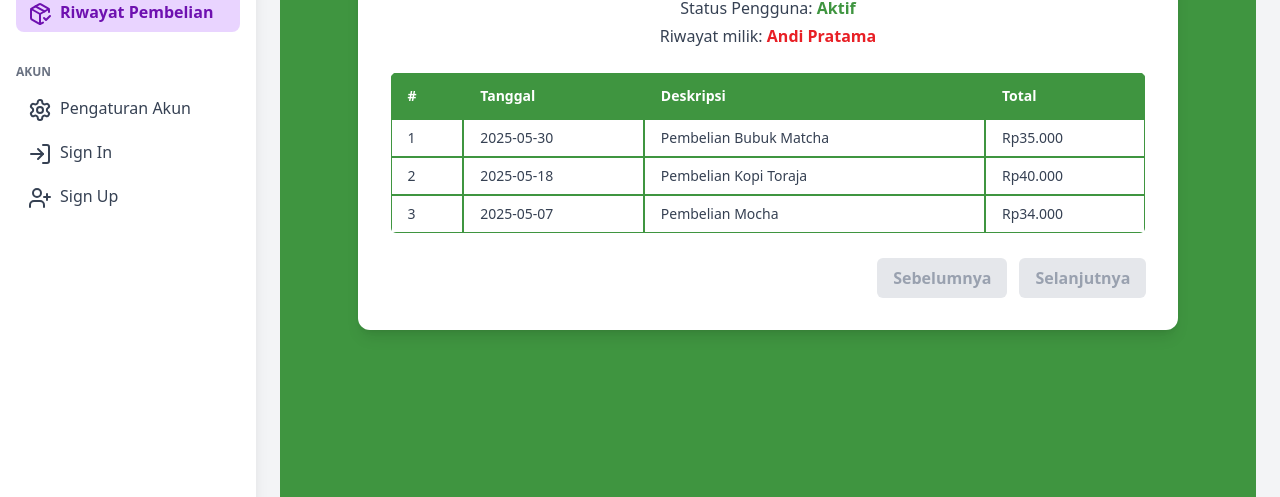
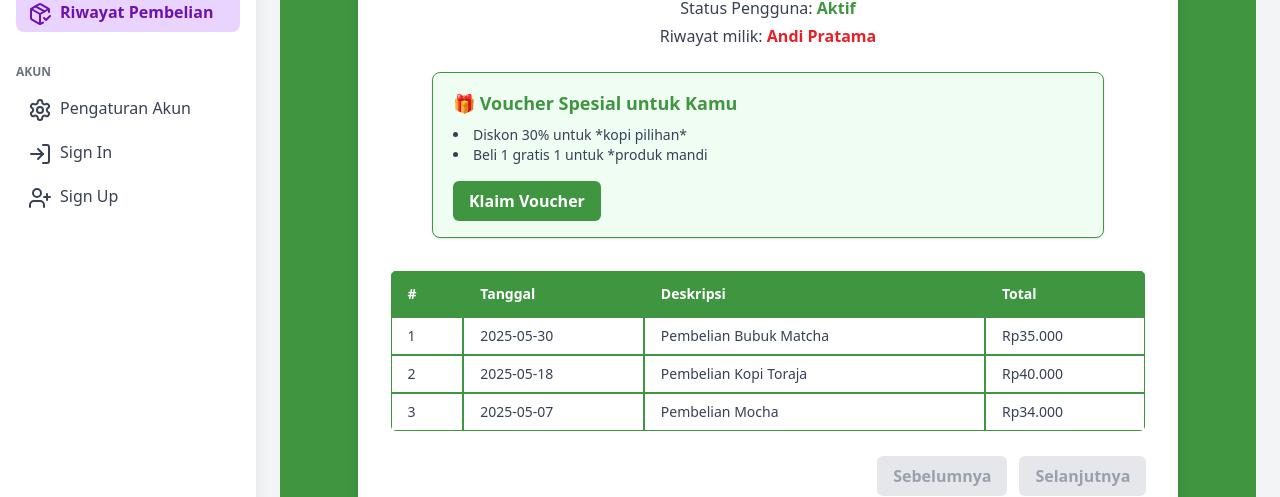
Before and after one commit to Vaniaangelia12/crm-kelompok5-2SIA, a React (Vite) app: page /riwayat-pembelian in a window 1280 px wide. Shown: the part 268-765 px from the top of the page. Built offline with nearby package versions, Linux system fonts and the light colour scheme.

Commit message:
upgrade riwayat pembelian (diskon) - wahyu

```diff
--- a/src/pages/RiwayatPembelian.jsx
+++ b/src/pages/RiwayatPembelian.jsx
@@ -35,23 +35,50 @@ const RiwayatPembelianTabel = () => {
   );
 
   const [currentPage, setCurrentPage] = useState(1);
+  const [voucherClaimed, setVoucherClaimed] = useState(false);
   const totalPages = Math.ceil(transaksiUser.length / itemsPerPage);
   const startIndex = (currentPage - 1) * itemsPerPage;
-  const currentData = transaksiUser.slice(
-    startIndex,
-    startIndex + itemsPerPage
-  );
+  const currentData = transaksiUser.slice(startIndex, startIndex + itemsPerPage);
+
+  const status = getStatusUser(transaksiUser);
+
+  // Data voucher berdasarkan status
+  const getVoucherDetail = (status) => {
+    switch (status) {
+      case "Loyal":
+        return [
+          "Diskon 50% untuk pembelian *sayur segar*",
+          "Beli 1 gratis 1 untuk *produk tisu*",
+        ];
+      case "Aktif":
+        return [
+          "Diskon 30% untuk *kopi pilihan*",
+          "Beli 1 gratis 1 untuk *produk mandi",
+        ];
+      case "Pasif":
+        return [
+          "Diskon 20% untuk *semua produk minuman*",
+          "Gratis 1 produk *random* setiap transaksi",
+        ];
+      case "Baru":
+        return [
+          "Diskon 10% untuk pembelian pertama",
+          "Voucher cashback Rp5.000 untuk transaksi berikutnya",
+        ];
+      default:
+        return [];
+    }
+  };
+
+  const voucherList = getVoucherDetail(status);
 
   return (
     <div className="min-h-screen bg-[#3F9540] p-8 flex justify-center items-start">
       <div className="w-[90%] max-w-7xl bg-white shadow-lg rounded-xl p-8">
-        {/* Judul & Ilustrasi & Status */}
+        {/* Header */}
         <div className="text-center mb-6">
           <h1 className="text-3xl font-bold text-[#3F9540]">Riwayat Pembelian</h1>
-          <p className="text-base text-gray-600 mt-1">
-            Lihat histori transaksi Anda sebelumnya
-          </p>
-
+          <p className="text-base text-gray-600 mt-1">Lihat histori transaksi Anda sebelumnya</p>
           <div className="flex justify-center my-4">
             <img
               src="https://cdn-icons-png.flaticon.com/512/3523/3523887.png"
@@ -59,20 +86,39 @@ const RiwayatPembelianTabel = () => {
               className="w-20 h-20"
             />
           </div>
-
           <p className="text-md text-gray-700">
             Status Pengguna:{" "}
-            <span className="font-semibold text-[#3F9540]">
-              {getStatusUser(transaksiUser)}
-            </span>
+            <span className="font-semibold text-[#3F9540]">{status}</span>
           </p>
-          <p className="text-md text-gray-700 mt-1 ">
-            Riwayat milik: <span className="font-semibold text-[#E81F25]">{userLogin.nama}</span>
+          <p className="text-md text-gray-700 mt-1">
+            Riwayat milik:{" "}
+            <span className="font-semibold text-[#E81F25]">{userLogin.nama}</span>
           </p>
         </div>
 
-        {/* Tabel */}
-        <div className="overflow-x-auto">
+        {/* Voucher Diskon */}
+        <div className="bg-[#f0fdf3] border border-[#3F9540] rounded-lg px-5 py-4 mt-4 max-w-2xl mx-auto shadow-sm">
+          <h3 className="text-lg font-bold text-[#3F9540] mb-2">🎁 Voucher Spesial untuk Kamu</h3>
+          <ul className="list-disc list-inside text-sm text-gray-700 mb-4">
+            {voucherList.map((voucher, i) => (
+              <li key={i}>{voucher}</li>
+            ))}
+          </ul>
+          <button
+            onClick={() => setVoucherClaimed(true)}
+            disabled={voucherClaimed}
+            className={`px-4 py-2 rounded-md font-semibold transition ${
+              voucherClaimed
+                ? "bg-gray-300 text-gray-600 cursor-not-allowed"
+                : "bg-[#3F9540] text-white hover:bg-[#347b36]"
+            }`}
+          >
+            {voucherClaimed ? "Voucher Telah Diklaim" : "Klaim Voucher"}
+          </button>
+        </div>
+
+        {/* Tabel Riwayat */}
+        <div className="overflow-x-auto mt-8">
           <table className="w-full border text-sm text-left text-gray-700 bg-white rounded-md overflow-hidden">
             <thead className="bg-[#3F9540] text-white font-semibold">
               <tr>
@@ -85,17 +131,25 @@ const RiwayatPembelianTabel = () => {
             <tbody>
               {currentData.map((item, index) => (
                 <tr key={item.id} className="hover:bg-[#eef7ef] transition">
-                  <td className="py-2 px-4 border-2 border-[#3F9540]">{startIndex + index + 1}</td>
-                  <td className="py-2 px-4 border-2 border-[#3F9540]">{item.tanggal}</td>
-                  <td className="py-2 px-4 border-2 border-[#3F9540]">{item.deskripsi}</td>
-                  <td className="py-2 px-4 border-2 border-[#3F9540]">{item.total}</td>
+                  <td className="py-2 px-4 border-2 border-[#3F9540]">
+                    {startIndex + index + 1}
+                  </td>
+                  <td className="py-2 px-4 border-2 border-[#3F9540]">
+                    {item.tanggal}
+                  </td>
+                  <td className="py-2 px-4 border-2 border-[#3F9540]">
+                    {item.deskripsi}
+                  </td>
+                  <td className="py-2 px-4 border-2 border-[#3F9540]">
+                    {item.total}
+                  </td>
                 </tr>
               ))}
             </tbody>
           </table>
         </div>
 
-        {/* Navigasi Tombol */}
+        {/* Pagination */}
         <div className="flex justify-end mt-6 gap-3">
           <button
             onClick={() => setCurrentPage((prev) => Math.max(prev - 1, 1))}
```
